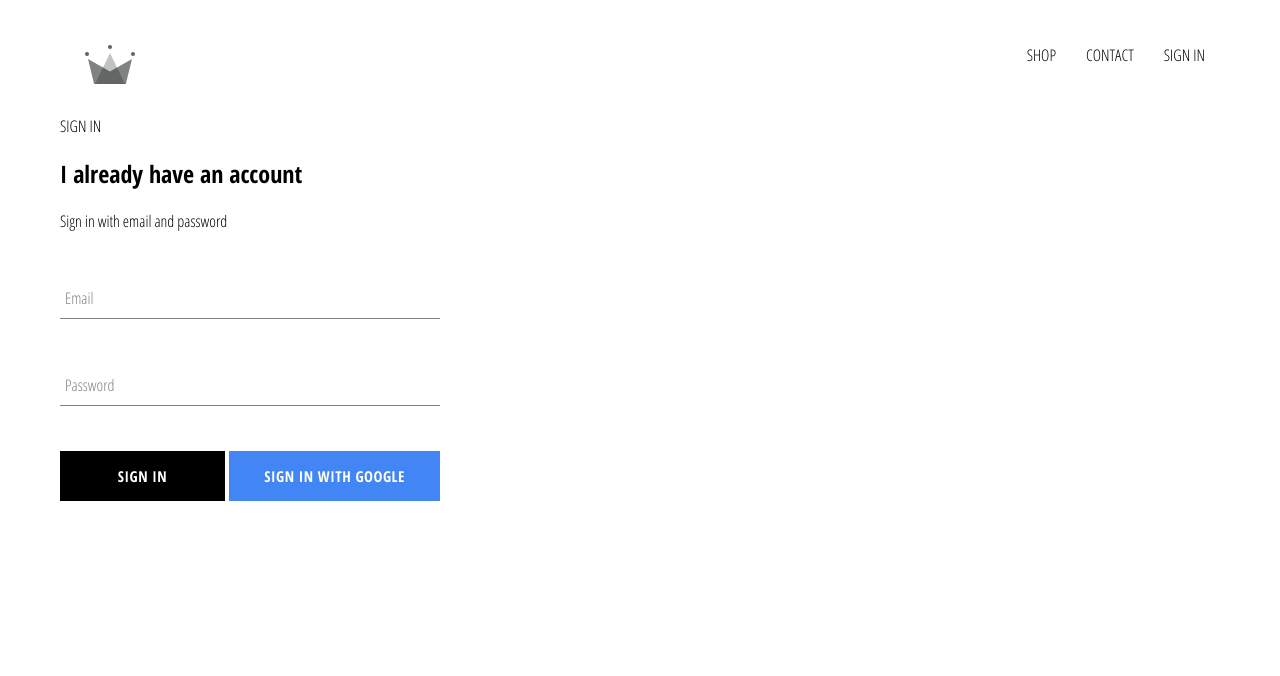
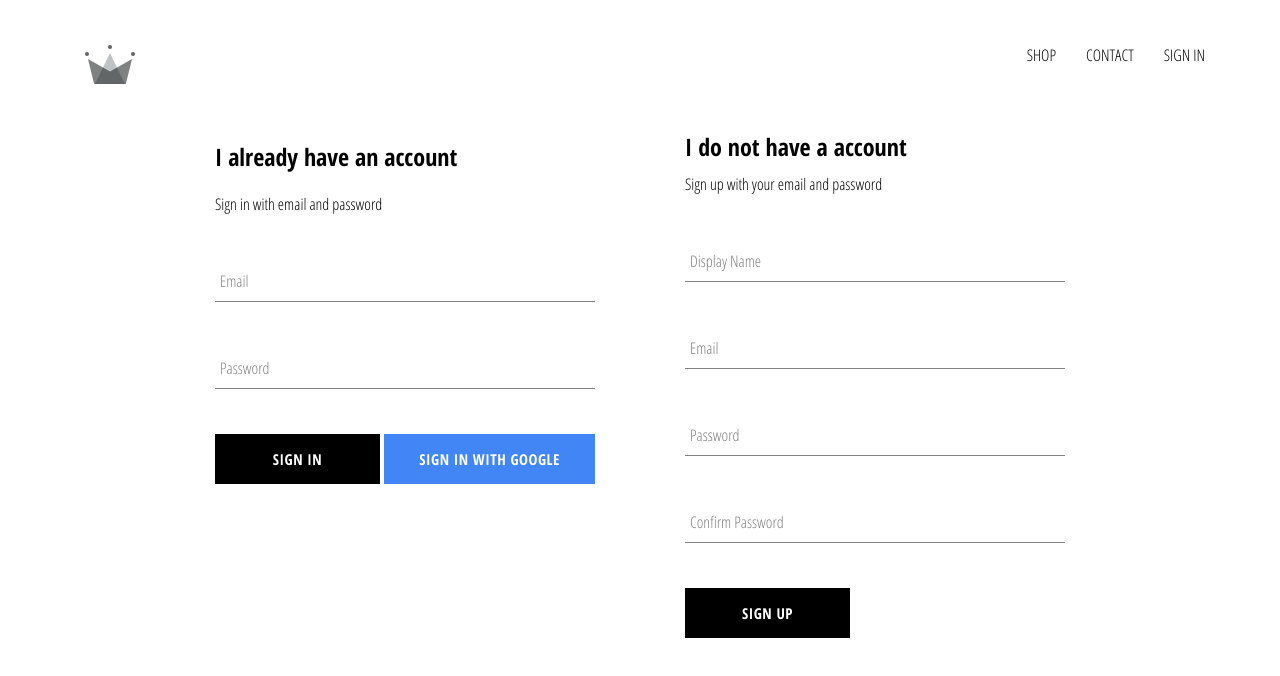
Before and after one commit to SaiKiranCVN/E-Commerce-Clothing, a React (Create React App) app: page /signin in a window 1280 px wide. Shown: the top 676 px of the page. Built offline with nearby package versions, Linux system fonts and the light colour scheme; no server answers.

Commit message:
Implemented Sign Up and store users in DB

```diff
--- a/src/App.js
+++ b/src/App.js
@@ -6,7 +6,7 @@
 import "./Components/header/header.component";
 import Header from "./Components/header/header.component";
 import SignInAndSignUp from "./Pages/sign-in-and-sign-up/sign-in-and-sign-up.component";
-import { auth } from "./firebase/firebase.utils";
+import { auth, createUserProfileDocument } from "./firebase/firebase.utils";
 
 class App extends React.Component {
   constructor() {
@@ -17,9 +17,21 @@
   }
   unsubscribeFromAuth = null;
   componentDidMount() {
-    this.unsubscribeFromAuth = auth.onAuthStateChanged((user) => {
-      this.setState({ currentUser: user });
-      console.log(user);
+    this.unsubscribeFromAuth = auth.onAuthStateChanged(async (userAuth) => {
+      if (userAuth) {
+        const userRef = await createUserProfileDocument(userAuth);
+        userRef.onSnapshot((snapShot) => {
+          this.setState({
+            currentUser: {
+              id: snapShot.id,
+              ...snapShot.data(),
+            },
+          });
+          console.log(this.state);
+        });
+      } else {
+        this.setState({ currentUser: userAuth });
+      }
     });
   }
   componentWillUnmount() {
--- /dev/null
+++ b/src/Components/sign-up/sign-up.component.jsx
@@ -0,0 +1,103 @@
+import React from "react";
+
+import FormInput from "../form-input/form-input.component";
+import CustomButton from "../custom-button/custom-button.commponent";
+
+import { auth, createUserProfileDocument } from "../../firebase/firebase.utils";
+
+import "./sign-up.styles.scss";
+
+class SignUp extends React.Component {
+  constructor() {
+    super();
+
+    this.state = {
+      displayName: "",
+      email: "",
+      password: "",
+      confirmPassword: "",
+    };
+  }
+
+  handleSubmit = async (event) => {
+    event.preventDefault();
+
+    const { displayName, email, password, confirmPassword } = this.state;
+
+    if (password !== confirmPassword) {
+      alert("passwords don't match");
+      return;
+    }
+
+    try {
+      const { user } = await auth.createUserWithEmailAndPassword(
+        email,
+        password
+      );
+
+      await createUserProfileDocument(user, { displayName });
+
+      this.setState({
+        displayName: "",
+        email: "",
+        password: "",
+        confirmPassword: "",
+      });
+    } catch (error) {
+      console.error(error);
+    }
+  };
+
+  handleChange = (event) => {
+    const { name, value } = event.target;
+
+    this.setState({ [name]: value });
+  };
+
+  render() {
+    const { displayName, email, password, confirmPassword } = this.state;
+    return (
+      <div className='sign-up'>
+        <h2 className='title'>I do not have a account</h2>
+        <span>Sign up with your email and password</span>
+        <form className='sign-up-form' onSubmit={this.handleSubmit}>
+          <FormInput
+            type='text'
+            name='displayName'
+            value={displayName}
+            onChange={this.handleChange}
+            label='Display Name'
+            required
+          />
+          <FormInput
+            type='email'
+            name='email'
+            value={email}
+            onChange={this.handleChange}
+            label='Email'
+            required
+          />
+          <FormInput
+            type='password'
+            name='password'
+            value={password}
+            onChange={this.handleChange}
+            label='Password'
+            required
+          />
+          <FormInput
+            type='password'
+            name='confirmPassword'
+            value={confirmPassword}
+            onChange={this.handleChange}
+            label='Confirm Password'
+            required
+          />
+          <CustomButton type='submit'>SIGN UP</CustomButton>
+        </form>
+      </div>
+    );
+  }
+}
+
+export default SignUp;
--- /dev/null
+++ b/src/Components/sign-up/sign-up.styles.scss
@@ -0,0 +1,9 @@
+.sign-up {
+  display: flex;
+  flex-direction: column;
+  width: 380px;
+
+  .title {
+    margin: 10px 0;
+  }
+}
--- a/src/Pages/sign-in-and-sign-up/sign-in-and-sign-up.component.jsx
+++ b/src/Pages/sign-in-and-sign-up/sign-in-and-sign-up.component.jsx
@@ -1,10 +1,12 @@
 import React from "react";
 import "./sign-in-and-sign-up.styles.scss";
 import SignIn from "../../Components/sign-in/sign-in.component";
+import SignUp from "../../Components/sign-up/sign-up.component";
 
 const SignInAndSignUp = () => (
-  <div>
-    SIGN IN <SignIn />{" "}
+  <div className='sign-in-and-sign-up'>
+    <SignIn />
+    <SignUp />
   </div>
 );
 
--- a/src/Pages/sign-in-and-sign-up/sign-in-and-sign-up.styles.scss
+++ b/src/Pages/sign-in-and-sign-up/sign-in-and-sign-up.styles.scss
@@ -0,0 +1,6 @@
+.sign-in-and-sign-up {
+  width: 850px;
+  display: flex;
+  justify-content: space-between;
+  margin: 30px auto;
+}
--- a/src/firebase/firebase.utils.js
+++ b/src/firebase/firebase.utils.js
@@ -12,6 +12,30 @@
   measurementId: "G-BXEDY3RQMN",
 };
 
+export const createUserProfileDocument = async (userAuth, additionalData) => {
+  if (!userAuth) return;
+
+  const userRef = firestore.doc(`users/${userAuth.uid}`);
+  const snapShot = await userRef.get();
+
+  if (!snapShot.exists) {
+    const { displayName, email } = userAuth;
+    const createdAt = new Date();
+
+    try {
+      await userRef.set({
+        displayName,
+        email,
+        createdAt,
+        ...additionalData,
+      });
+    } catch (error) {
+      console.log("Error Creating User", error.message);
+    }
+  }
+  return userRef;
+};
+
 firebase.initializeApp(config);
 
 export const auth = firebase.auth();
```
